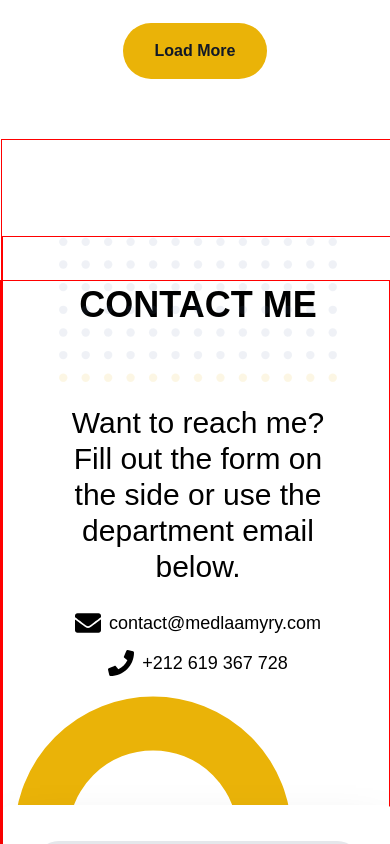
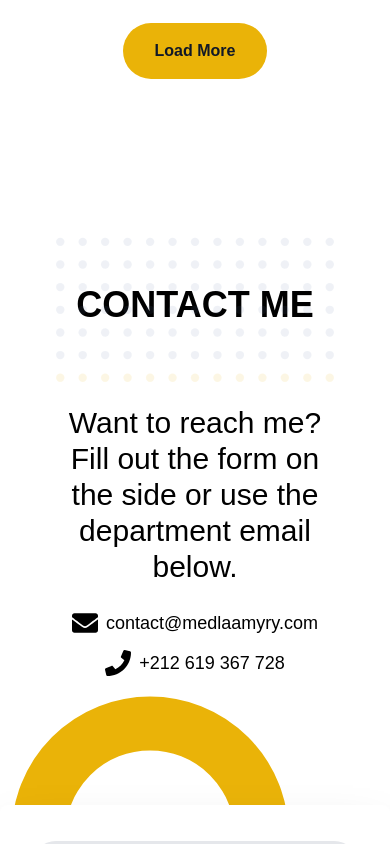
Before and after one commit to laamyry/medportfolio, a Next.js app: page / in a window 390 px wide. Shown: the part 3020-3864 px from the top of the page. Built offline with nearby package versions, Linux system fonts and the light colour scheme.

Commit message:
chore: Update contact component for responsive design

```diff
--- a/components/contact.tsx
+++ b/components/contact.tsx
@@ -18,9 +18,9 @@ export default function Contact() {
   }
 
   return (
-    <section id="contact" className="sm:mt-96 bg-white h-screen flex sm:w-screen sm:flex-col items-center mx-auto 3xl:w-[80%] border sm:justify-center">
-      <div className=" mx-auto text-center border sm:flex sm:justify-center ">
-        <div className="flex flex-col lg:flex-row mt-24 border sm:justify-center ">
+    <section id="contact" className="sm:mt-96 bg-white h-screen flex sm:w-screen sm:flex-col items-center mx-auto 3xl:w-[80%] sm:justify-center">
+      <div className=" mx-auto text-center sm:flex sm:justify-center ">
+        <div className="flex flex-col lg:flex-row mt-24 sm:justify-center ">
           {/* Contact Information Section */}
           <div className="w-full lg:w-1/2 flex flex-col justify-center p-12 sm:w-screen ">
             <h3 className="text-4xl font-bold text-black relative flex ml-12 mb-20 sm:ml-0 sm:justify-center">
```
